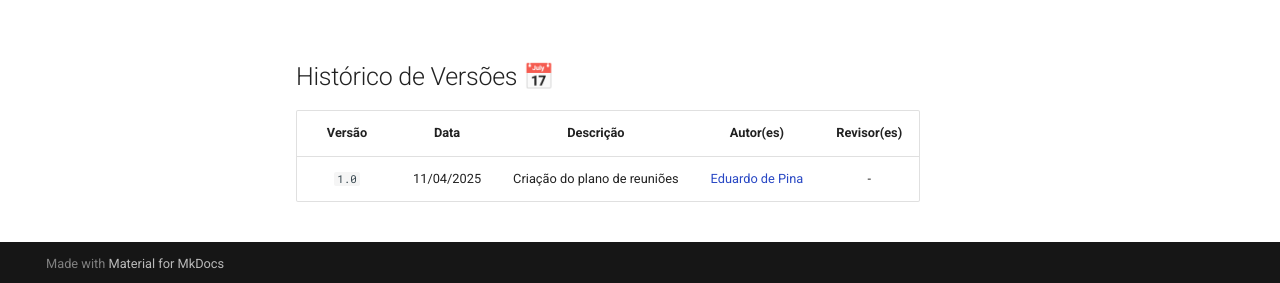
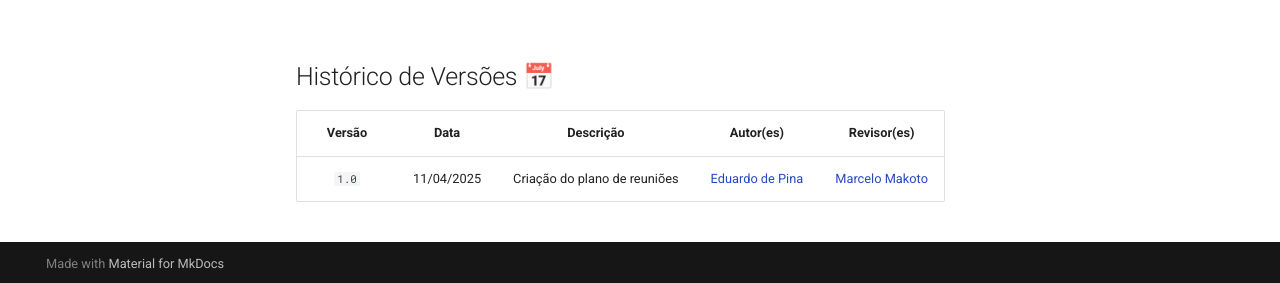
Before and after one commit to eduardodpms/REQ-FGTS, an MkDocs documentation site: the page built from docs/Planejamento/Plano-de-Reunioes.md, in a window 1280 px wide and 1304 px high. Shown: the part 1018-1301 px from the top of the window. Built offline with MkDocs 1.6.1 and Material for MkDocs 9.7.7, drawn with Linux system fonts in a browser that asks for light colours; comment, search, counter and statistics services are not loaded.

Commit message:
docs: adição de revisor em ferramentas e  plano de reuniões

```diff
--- a/docs/Planejamento/Plano-de-Reunioes.md
+++ b/docs/Planejamento/Plano-de-Reunioes.md
@@ -22,4 +22,4 @@ Ficou decidido que o número de reuniões semanais seria um número variável de
 
 | Versão | Data | Descrição | Autor(es) | Revisor(es) |
 | :-: | :-: | :-: | :-: | :-: |
-| `1.0` | 11/04/2025 | Criação do plano de reuniões | [Eduardo de Pina](https://github.com/eduardodpms) | - |
+| `1.0` | 11/04/2025 | Criação do plano de reuniões | [Eduardo de Pina](https://github.com/eduardodpms) | [Marcelo Makoto](https://github.com/MM4k) |
```
Also changed, not shown: docs/Planejamento/Ferramentas.md (+1 -1 lines).
